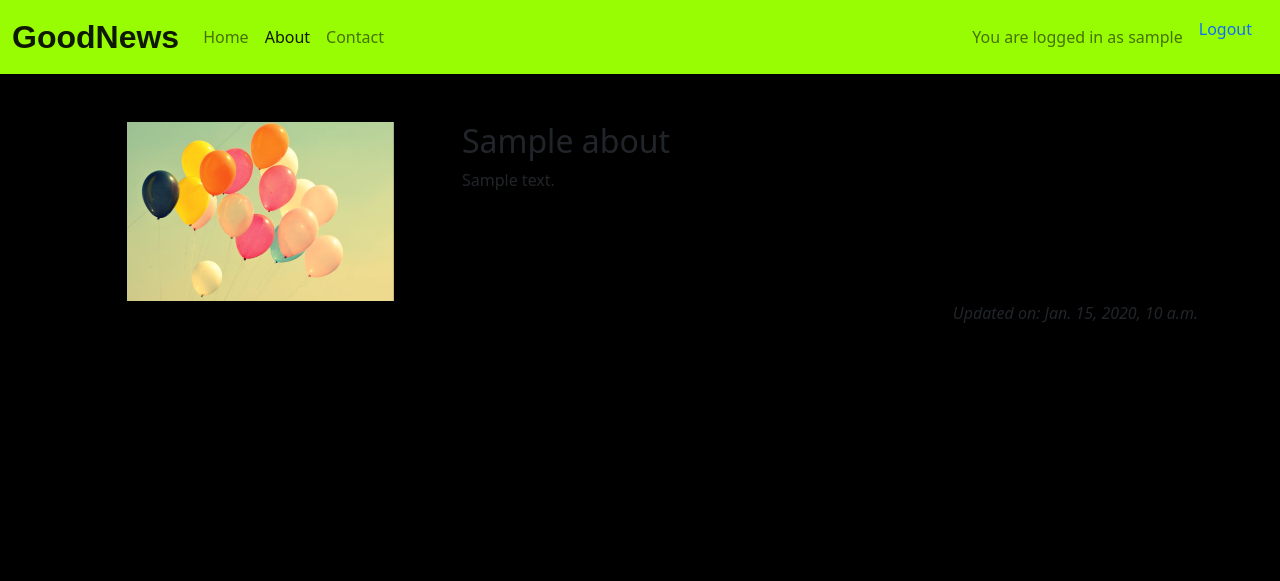
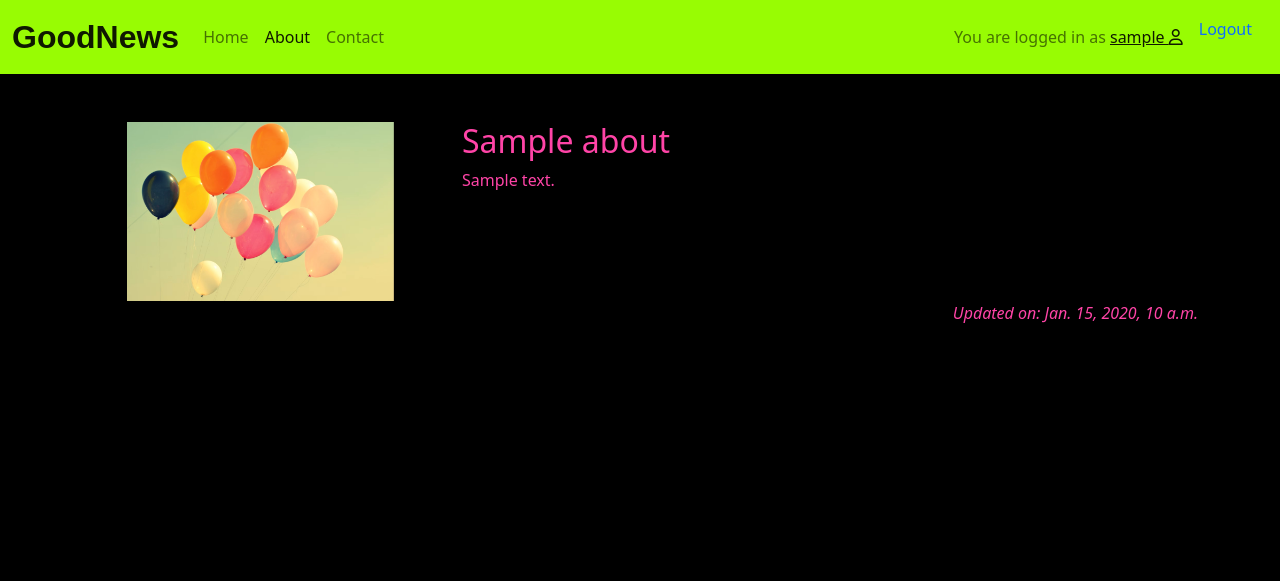
Before and after one commit to FernVR/GoodNewsBlog, a Django app: page /about/ in a window 1280 px wide. Shown: the top 581 px of the page. Run offline with Django 4.2, Linux system fonts and the light colour scheme; a user stored in the database is signed in; tables that the repository leaves empty hold one stand-in row (values such as "Sample post"); some libraries are stand-ins or nearby versions; some web fonts are replaced.

Commit message:
add about content and user icon

```diff
--- a/about/templates/about/about.html
+++ b/about/templates/about/about.html
@@ -1,7 +1,7 @@
 {% extends 'base.html' %}
 {% block content %}
 {% load static %}
-<div class="container mt-5">
+<div class="container mt-5 about-content ">
     <div class="row">
         <div class="col-4 text-center">
             <img src="{% static 'images/bg-landing-draft-small-screen.png' %}" width="75%">
--- a/static/css/style.css
+++ b/static/css/style.css
@@ -76,6 +76,11 @@ body {
     line-height: 50px;
 }
 
+/* -------------------------------------------------------------- About content */
+
+.about-content {
+    color: #FF44A7;
+}
 
 /* -------------------------------------------------------------- Organise all this */
 
--- a/templates/base.html
+++ b/templates/base.html
@@ -60,7 +60,10 @@
                     </ul>
                     {% if user.is_authenticated %}
                     <span class="navbar-text">
-                        You are logged in as {{ user }}
+                        You are logged in as <a href="#">
+                            {{ user }}
+                            <i class="fa-regular fa-user"></i>
+                        </a>
                     </span>
                     <ul class="list-unstyled">
                         <li class="nav-item">
@@ -116,9 +119,12 @@
         </div>
     </footer>
 
+    <!-- Bootstrap script tags -->
     <script src="https://cdn.jsdelivr.net/npm/bootstrap@5.0.1/dist/js/bootstrap.bundle.min.js"
         integrity="sha384-gtEjrD/SeCtmISkJkNUaaKMoLD0//ElJ19smozuHV6z3Iehds+3Ulb9Bn9Plx0x4" crossorigin="anonymous">
     </script>
+    <!-- Font awesome icons -->
+    <script src="https://kit.fontawesome.com/f5f9306f1c.js" crossorigin="anonymous"></script>
 </body>
 
 </html>
```
Also changed, not shown: blog/fixtures/posts.json (deleted), 1 other file.
